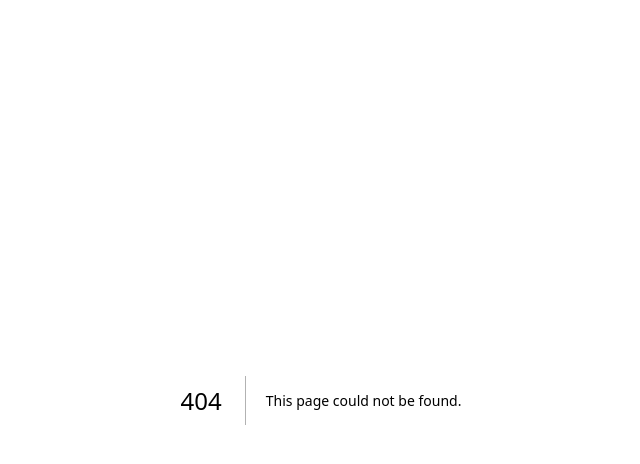
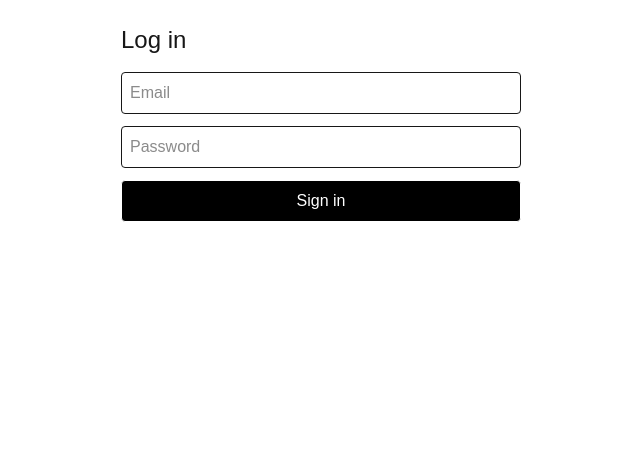
Before and after one commit to DoriFussmann/rupert, a Next.js app: page /login in a window 1280 px wide. Before the commit this address had no page. Shown: the top 464 px of the page, without its empty margins (319-959 px from the left). Built offline with nearby package versions, Linux system fonts and the light colour scheme.

Commit message:
feat(auth): middleware guard + login page + admin placeholder

```diff
--- /dev/null
+++ b/app/admin/page.tsx
@@ -0,0 +1,8 @@
+export default function AdminHome() {
+  return (
+    <div className="mx-auto max-w-3xl p-6">
+      <h1 className="text-2xl mb-2">Admin</h1>
+      <p>Protected area loaded. Replace with real admin dashboard later.</p>
+    </div>
+  );
+}
--- /dev/null
+++ b/app/login/page.tsx
@@ -0,0 +1,63 @@
+"use client";
+import { useState } from "react";
+import { useRouter, useSearchParams } from "next/navigation";
+
+export default function LoginPage() {
+  const [email, setEmail] = useState("");
+  const [password, setPassword] = useState("");
+  const [loading, setLoading] = useState(false);
+  const [error, setError] = useState<string | null>(null);
+  const router = useRouter();
+  const search = useSearchParams();
+  const next = search.get("next") || "/admin";
+
+  async function onSubmit(e: React.FormEvent) {
+    e.preventDefault();
+    setLoading(true);
+    setError(null);
+    try {
+      const res = await fetch("/api/auth/login", {
+        method: "POST",
+        headers: { "Content-Type": "application/json" },
+        body: JSON.stringify({ email, password }),
+      });
+      if (!res.ok) {
+        const data = await res.json().catch(() => ({}));
+        throw new Error(data?.error || "Login failed");
+      }
+      router.push(next);
+    } catch (err: any) {
+      setError(err.message || "Login failed");
+    } finally {
+      setLoading(false);
+    }
+  }
+
+  return (
+    <div className="mx-auto max-w-md p-6">
+      <h1 className="text-2xl mb-4">Log in</h1>
+      <form onSubmit={onSubmit} className="space-y-3">
+        <input
+          className="w-full border rounded p-2"
+          type="email"
+          placeholder="Email"
+          value={email}
+          onChange={(e) => setEmail(e.target.value)}
+          required
+        />
+        <input
+          className="w-full border rounded p-2"
+          type="password"
+          placeholder="Password"
+          value={password}
+          onChange={(e) => setPassword(e.target.value)}
+          required
+        />
+        {error && <p className="text-sm text-red-600">{error}</p>}
+        <button disabled={loading} className="w-full rounded px-4 py-2 border bg-black text-white disabled:opacity-60">
+          {loading ? "Signing in..." : "Sign in"}
+        </button>
+      </form>
+    </div>
+  );
+}
--- /dev/null
+++ b/middleware.ts
@@ -0,0 +1,28 @@
+import { NextRequest, NextResponse } from "next/server";
+import { jwtVerify } from "jose";
+
+const secret = new TextEncoder().encode(process.env.JWT_SECRET || "fallback-secret-key");
+async function isAuthed(req: NextRequest) {
+  const token = req.cookies.get("auth-token")?.value;
+  if (!token) return false;
+  try {
+    await jwtVerify(token, secret);
+    return true;
+  } catch {
+    return false;
+  }
+}
+
+export async function middleware(req: NextRequest) {
+  const { pathname } = req.nextUrl;
+  if (!pathname.startsWith("/admin")) return NextResponse.next();
+
+  if (!(await isAuthed(req))) {
+    const url = new URL("/login", req.url);
+    url.searchParams.set("next", pathname);
+    return NextResponse.redirect(url);
+  }
+  return NextResponse.next();
+}
+
+export const config = { matcher: ["/admin/:path*", "/admin"] };
```
